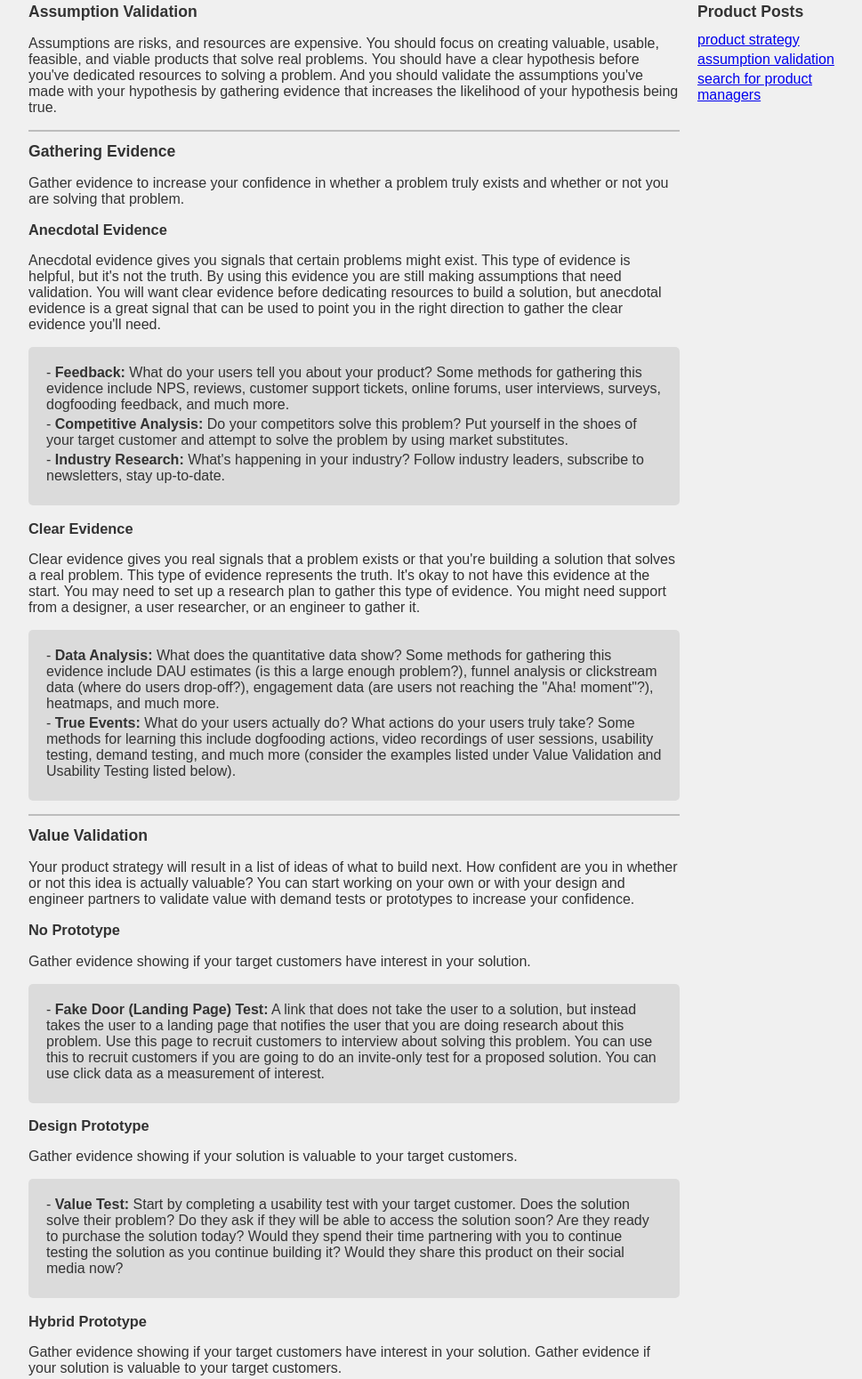
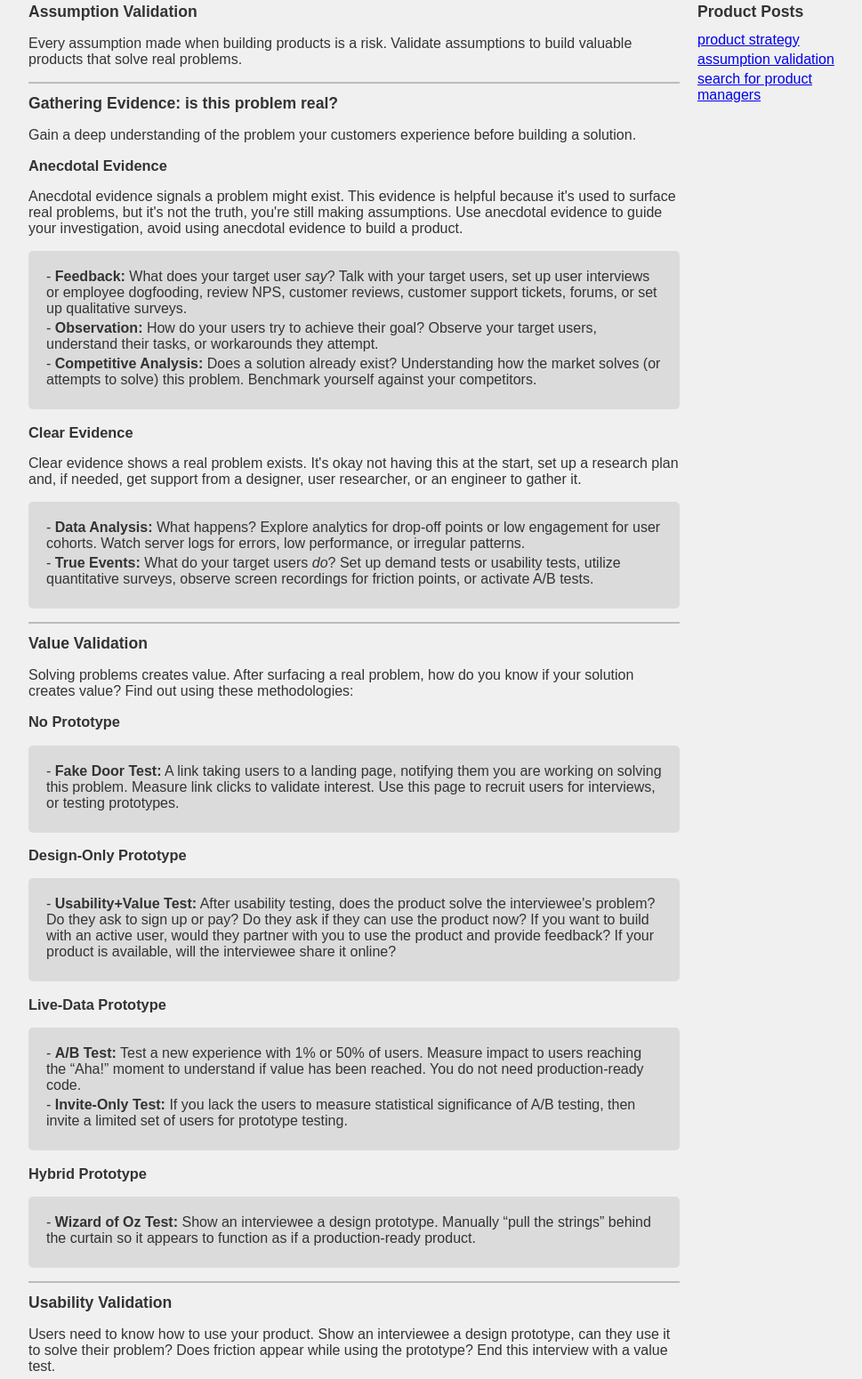
Before and after one commit to patrick-stephens-git/personal-website, a plain HTML site: page posts/assumption-validation.html in a window 1280 px wide. Shown: the part 49-1599 px from the top of the page at 89% size, without its empty margins (138-1107 px from the left). Drawn offline with Linux system fonts and the light colour scheme.

Commit message:
writing updates

```diff
--- a/posts/assumption-validation.html
+++ b/posts/assumption-validation.html
@@ -40,69 +40,64 @@
         <div class="main-content-container">
             <div class="content">
                 <h1>Assumption Validation</h1>
-                <p>Assumptions are risks, and resources are expensive. You should focus on creating valuable, usable, feasible, and viable products that solve real problems. You should have a clear hypothesis before you've dedicated resources to solving a problem. And you should validate the assumptions you've made with your hypothesis by gathering evidence that increases the likelihood of your hypothesis being true.</p>
+                <p>Every assumption made when building products is a risk. Validate assumptions to build valuable products that solve real problems.</p>
                 <div class="main-content-divider"></div>
-                <h2>Gathering Evidence</h2>
-                <p>Gather evidence to increase your confidence in whether a problem truly exists and whether or not you are solving that problem.</p>
+                <h2>Gathering Evidence: is this problem real?</h2>
+                <p>Gain a deep understanding of the problem your customers experience before building a solution.</p>
                 <h3>Anecdotal Evidence</h3>
-                <p>Anecdotal evidence gives you signals that certain problems might exist. This type of evidence is helpful, but it's not the truth. By using this evidence you are still making assumptions that need validation. You will want clear evidence before dedicating resources to build a solution, but anecdotal evidence is a great signal that can be used to point you in the right direction to gather the clear evidence you'll need.</p>
+                <p>Anecdotal evidence signals a problem might exist. This evidence is helpful because it's used to surface real problems, but it's not the truth, you're still making assumptions. Use anecdotal evidence to guide your investigation, avoid using anecdotal evidence to build a product.</p>
                 <div class="example-content-container">
                     <ul>
-                        <li>- <b>Feedback:</b> What do your users tell you about your product? Some methods for gathering this evidence include NPS, reviews, customer support tickets, online forums, user interviews, surveys, dogfooding feedback, and much more.</li>
-                        <li>- <b>Competitive Analysis:</b> Do your competitors solve this problem? Put yourself in the shoes of your target customer and attempt to solve the problem by using market substitutes.</li>
-                        <li>- <b>Industry Research:</b> What's happening in your industry? Follow industry leaders, subscribe to newsletters, stay up-to-date.</li>
+                        <li>- <b>Feedback:</b> What does your target user <i>say</i>? Talk with your target users, set up user interviews or employee dogfooding, review NPS, customer reviews, customer support tickets, forums, or set up qualitative surveys.</li>
+                        <li>- <b>Observation:</b> How do your users try to achieve their goal? Observe your target users, understand their tasks, or workarounds they attempt.</li>
+                        <li>- <b>Competitive Analysis:</b> Does a solution already exist? Understanding how the market solves (or attempts to solve) this problem. Benchmark yourself against your competitors.</li>
                     </ul>
                 </div>
                 <h3>Clear Evidence</h3>
-                <p>Clear evidence gives you real signals that a problem exists or that you're building a solution that solves a real problem. This type of evidence represents the truth. It's okay to not have this evidence at the start. You may need to set up a research plan to gather this type of evidence. You might need support from a designer, a user researcher, or an engineer to gather it.</p>
+                <p>Clear evidence shows a real problem exists. It's okay not having this at the start, set up a research plan and, if needed, get support from a designer, user researcher, or an engineer to gather it.</p>
                 <div class="example-content-container">
                     <ul>
-                        <li>- <b>Data Analysis:</b> What does the quantitative data show? Some methods for gathering this evidence include DAU estimates (is this a large enough problem?), funnel analysis or clickstream data (where do users drop-off?), engagement data (are users not reaching the "Aha! moment"?), heatmaps, and much more.</li>
-                        <li>- <b>True Events:</b> What do your users actually do? What actions do your users truly take? Some methods for learning this include dogfooding actions, video recordings of user sessions, usability testing, demand testing, and much more (consider the examples listed under Value Validation and Usability Testing listed below).</li>
+                        <li>- <b>Data Analysis:</b> What happens? Explore analytics for drop-off points or low engagement for user cohorts. Watch server logs for errors, low performance, or irregular patterns.</li>
+                        <li>- <b>True Events:</b> What do your target users <i>do</i>? Set up demand tests or usability tests, utilize quantitative surveys, observe screen recordings for friction points, or activate A/B tests.</li>
                     </ul>
                 </div>
                 <div class="main-content-divider"></div>
                 <h2>Value Validation</h2>
-                <p>Your product strategy will result in a list of ideas of what to build next. How confident are you in whether or not this idea is actually valuable? You can start working on your own or with your design and engineer partners to validate value with demand tests or prototypes to increase your confidence.</p>
+                <p>Solving problems creates value. After surfacing a real problem, how do you know if your solution creates value? Find out using these methodologies:</p>
                 <h3>No Prototype</h3>
-                <p>Gather evidence showing if your target customers have interest in your solution.</p>
                 <div class="example-content-container">
                     <ul>
-                        <li>- <b>Fake Door (Landing Page) Test:</b> A link that does not take the user to a solution, but instead takes the user to a landing page that notifies the user that you are doing research about this problem. Use this page to recruit customers to interview about solving this problem. You can use this to recruit customers if you are going to do an invite-only test for a proposed solution. You can use click data as a measurement of interest.</li>
+                        <li>- <b>Fake Door Test:</b> A link taking users to a landing page, notifying them you are working on solving this problem. Measure link clicks to validate interest. Use this page to recruit users for interviews, or testing prototypes.</li>
                     </ul>
                 </div>
-                <h3>Design Prototype</h3>
-                <p>Gather evidence showing if your solution is valuable to your target customers.</p>
+                <h3>Design-Only Prototype</h3>
                 <div class="example-content-container">
                     <ul>
-                        <li>- <b>Value Test:</b> Start by completing a usability test with your target customer. Does the solution solve their problem? Do they ask if they will be able to access the solution soon? Are they ready to purchase the solution today? Would they spend their time partnering with you to continue testing the solution as you continue building it? Would they share this product on their social media now?</li>
+                        <li>- <b>Usability+Value Test:</b> After usability testing, does the product solve the interviewee's problem? Do they ask to sign up or pay? Do they ask if they can use the product now? If you want to build with an active user, would they partner with you to use the product and provide feedback? If your product is available, will the interviewee share it online?</li>
+                    </ul>
+                </div>
+                <h3>Live-Data Prototype</h3>
+                <div class="example-content-container">
+                    <ul>
+                        <li>- <b>A/B Test:</b> Test a new experience with 1% or 50% of users. Measure impact to users reaching the “Aha!” moment to understand if value has been reached. You do not need production-ready code.</li>
+                        <li>- <b>Invite-Only Test:</b> If you lack the users to measure statistical significance of A/B testing, then invite a limited set of users for prototype testing.</li>
                     </ul>
                 </div>
                 <h3>Hybrid Prototype</h3>
-                <p>Gather evidence showing if your target customers have interest in your solution. Gather evidence if your solution is valuable to your target customers.</p>
                 <div class="example-content-container">
                     <ul>
-                        <li>- <b>Side-by-Side Test:</b> Show side-by-side variations of the new outputs compared against the control. Have employees dogfood the variants, gathering human judgements offline, or complete your own manual ratings. Does the new solution improve the output quality compared to an existing solution?</li>
-                        <li>- <b>Wizard of Oz Test:</b> Show the frontend experience to a target customer. Use a human to pull the strings behind the scenes. Use this test to collect success signals from a limited amount of users. Does the solution solve the user problem?</li>
-                    </ul>
-                </div>
-                <h3>Live-Data Prototype</h3>
-                <p>Gather evidence showing if your solution is valuable to your target customers.</p>
-                <div class="example-content-container">
-                    <ul>
-                        <li>- <b>A/B Test:</b> Apply the new experience to a percentage of users (99%/1%) or (50%/50%). Use this test to collect success signals from a limited number of users. The prototype you are testing with users does not need to be production-ready code.</li>
-                        <li>- <b>Invite-Only Test:</b> Use when you don't have enough users to reach statistical significance with an A/B Test. Recruit users that will use your prototype. Collect success signals from a limited number of users. The prototype you are testing does not need to be production-ready code.</li>
+                        <li>- <b>Wizard of Oz Test:</b> Show an interviewee a design prototype. Manually “pull the strings” behind the curtain so it appears to function as if a production-ready product.</li>
                     </ul>
                 </div>
                 <div class="main-content-divider"></div>
                 <h2>Usability Validation</h2>
-                <p>When the user experiences the problem are they aware of the solution? Is the user aware of how to solve their problem using the solution? Does the user run into friction when attempting to complete the task? At this point you are working on a design prototype (likely with your design partner). Test this prototype with your users or target customers.</p>
+                <p>Users need to know how to use your product. Show an interviewee a design prototype, can they use it to solve their problem? Does friction appear while using the prototype? End this interview with a value test.</p>
                 <div class="main-content-divider"></div>
                 <h2>Feasibility Validation</h2>
-                <p>Can your business build the solution? How much effort would it take to build the solution? Validate feasibility as you and your engineering team walk through the solution together.</p>
+                <p>Your team needs to be able to build the product and you have deadlines. Discuss the project with your engineers, can they build it with their skillset? How much effort do they estimate it will take?</p>
                 <div class="main-content-divider"></div>
                 <h2>Viability Validation</h2>
-                <p>Connect with your stakeholders and walk them through the problem and the solution. Let them bring up any viability concerns about your product. Validate those concerns. Stakeholder viability concerns might come from sales, finance, legal, security, marketing, or other teams that you work with.</p>
+                <p>Your product needs to be viable for the business. Walk through the problem and solution with your stakeholders. Address viability concerns from sales, finance, legal, security, marketing, or other teams working with you.</p>
                 <div class="main-content-divider"></div>
                 <div class="global-feedback-request-container" id="global-feedback-request-container">
                     <!-- global-feedback-request.js will execute here -->
```
